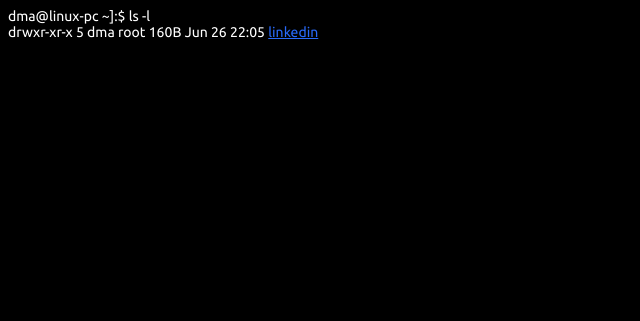
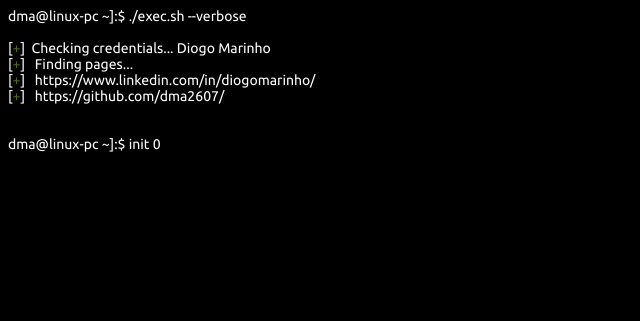
Before and after one commit to dma2607/dma2607.github.io, a plain HTML site: page index.html in a window 1280 px wide. Shown: the whole page, without its empty margins (0-640 px from the left). Drawn offline with Linux system fonts and the light colour scheme.

Commit message:
adding more info

```diff
--- a/css/style.css
+++ b/css/style.css
@@ -1,3 +1,4 @@
+/* https://codepen.io/adnanov/pen/QKjrgb */
 @import 'https://fonts.googleapis.com/css?family=Ubuntu';
 body {
   background : black ;
@@ -110,7 +111,11 @@ body {
 }
 
 a {
-    color: rgb(40, 106, 250);
+    color: white;
     font-size: inherit;
-    font-style: normal;
+    text-decoration: none ;
 }
+
+.green {
+    color: rgb(60, 119, 0);
+}
--- a/index.html
+++ b/index.html
@@ -8,11 +8,39 @@
 <body>
     <div class="bash">
         <span id="span">dma@linux-pc ~]:$</span>
-        <span class="type-it">ls -l</span>
+        <span class="type-it">./exec.sh --verbose</span>
+        <br><br>
+        <div class="result">
+            [<span class=green>+</span>] &nbsp;Checking credentials... Diogo Marinho
+        </div>
+        <div class="result">
+            [<span class=green>+</span>] &nbsp; Finding pages...
+        </div>
+        <div class="result">
+            [<span class=green>+</span>] &nbsp; <a href="https://www.linkedin.com/in/diogomarinho/">https://www.linkedin.com/in/diogomarinho/</a>
+        </div>
+        <div class="result">
+            [<span class=green>+</span>] &nbsp; <a href="https://github.com/dma2607/">https://github.com/dma2607/</a>
+        </div>
+        <br><br>
+        <span id="span">dma@linux-pc ~]:$</span>
+        <span class="type-it">init 0</span>
+        <!-- <br>
+        <div class="result">
+            drwxr-xr-x   5 dma  root   160B Jun 26 22:05  <a href="https://www.linkedin.com/in/diogomarinho/">linkedin</a>
+        </div>
         <br>
         <div class="result">
             drwxr-xr-x   5 dma  root   160B Jun 26 22:05  <a href="https://www.linkedin.com/in/diogomarinho/">linkedin</a>
         </div>
+        <br>
+        <div class="result">
+            drwxr-xr-x   5 dma  root   160B Jun 26 22:05  <a href="https://www.linkedin.com/in/diogomarinho/">linkedin</a>
+        </div>
+        <br>
+        <div class="result">
+            drwxr-xr-x   5 dma  root   160B Jun 26 22:05  <a href="https://www.linkedin.com/in/diogomarinho/">linkedin</a>
+        </div> -->
     </div>
 </body>
 </html>
```
